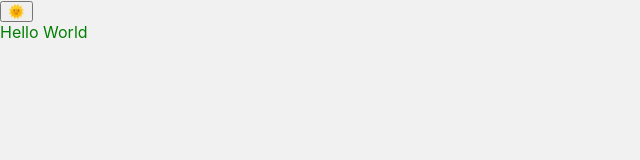
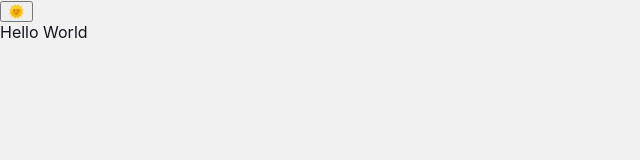
Before and after one commit to the-rabblerouser/TS-Next-Styled-Boilerplate, a Next.js app: page / in a window 1280 px wide. Shown: the top 160 px of the page, without its empty margins (0-640 px from the left). Built offline with nearby package versions, Linux system fonts and the light colour scheme.

Commit message:
Intoduction text now toggles with theme

```diff
--- a/pages/index.tsx
+++ b/pages/index.tsx
@@ -3,7 +3,7 @@ import type { NextPage } from 'next';
 import styled from 'styled-components';
 
 const Introduction = styled.div`
-	color: Green;
+	color: ${({ theme }) => theme.text};
 `;
 
 const Home: NextPage = () => {
```
